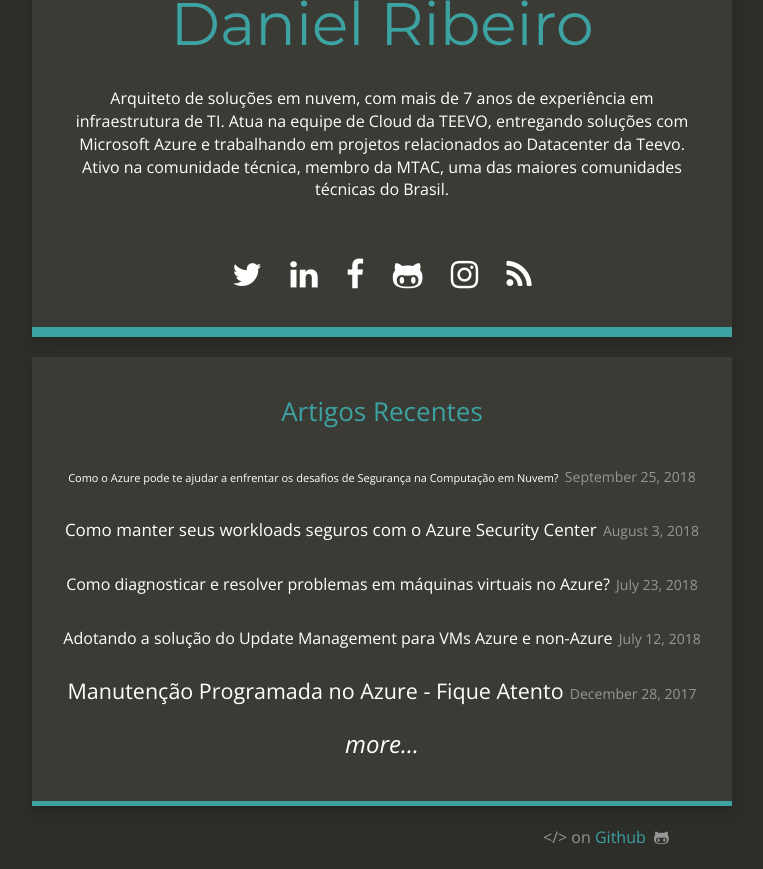
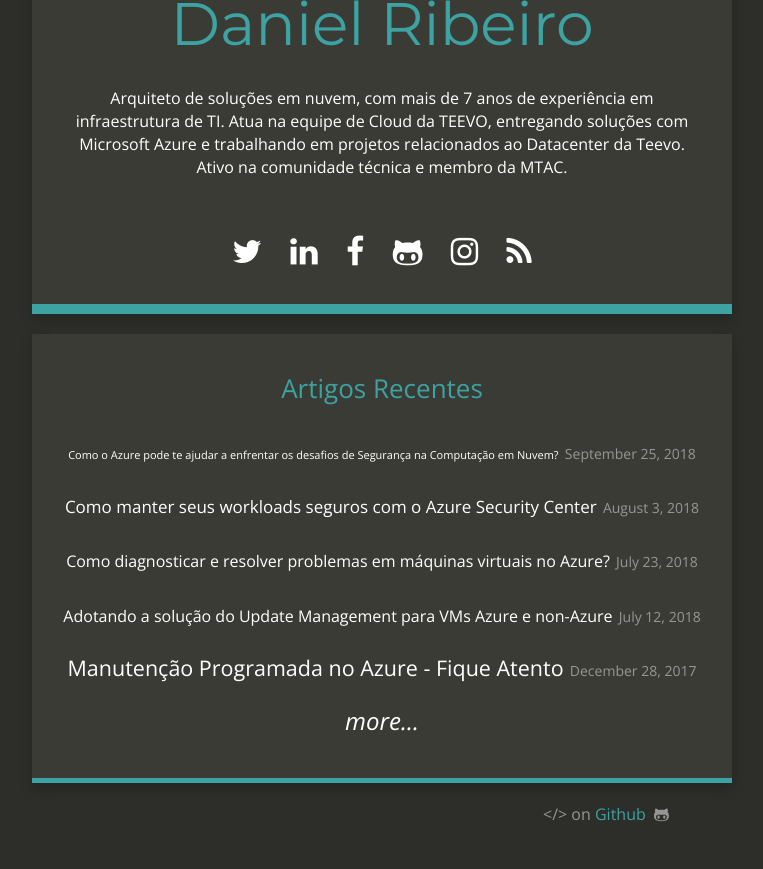
Before and after one commit to daribei/xdanielribeiro.github.io, a Jekyll site: the page built from index.html, in a window 1280 px wide, cut to the strip 174-1043 px from the top of the page. Shown: the whole strip, without its empty margins (258-1021 px from the left). Built offline with Jekyll 4.4.1, drawn with Linux system fonts in a browser that asks for light colours; nearby versions of some CDN libraries; after the commit the page ends 1020 px from its top, so only the background shows below that.

Commit message:
Changes.

```diff
--- a/_config.yml
+++ b/_config.yml
@@ -8,7 +8,7 @@
 timezone: "America/Sao_Paulo"
 title_description: "Arquiteto de soluções em nuvem, com mais de 7 anos de experiência em infraestrutura de TI.
 Atua na equipe de Cloud da TEEVO, entregando soluções com Microsoft Azure e trabalhando em projetos relacionados ao Datacenter da Teevo.
-Ativo na comunidade técnica, membro da MTAC, uma das maiores comunidades técnicas do Brasil."
+Ativo na comunidade técnica e membro da MTAC."
 #title_image: "https://www.gravatar.com/avatar/00000000000000000000000000000000?s=500&d=mm"
 title_image: "https://s.gravatar.com/avatar/d9942e4b224856f821798cf7249da585?s=500&d=mm"
 google_analytics: "UA-111164692-1"
```
